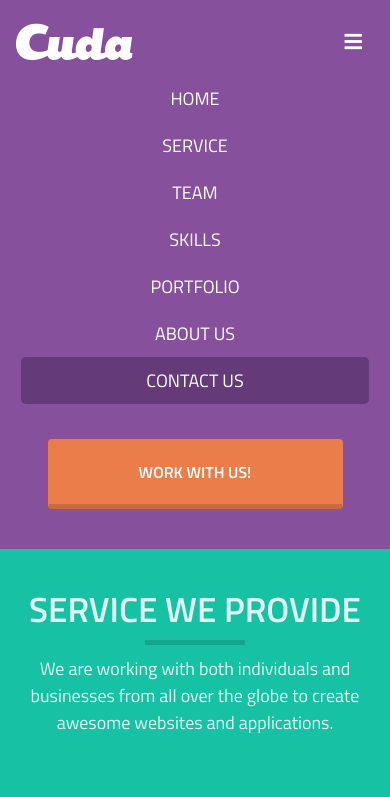
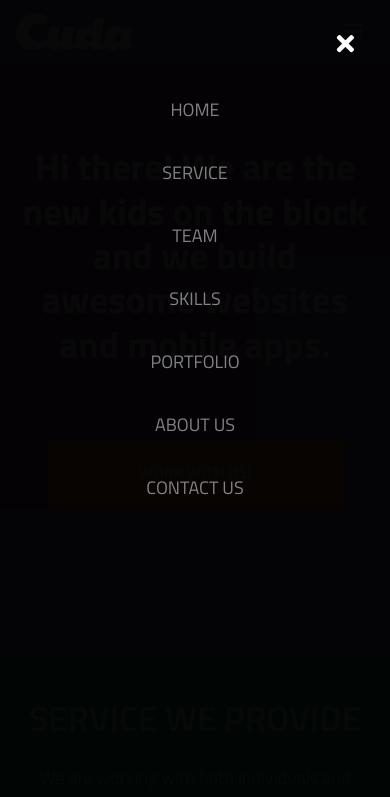
Before and after one commit to Mahbubul-Hasan/PSD-to-HTML, a plain HTML site: page 1/index.html in a window 390 px wide. Both pictures are taken after a click on the button 353 px from the left and 41 px from the top of the page. Shown: the top 797 px of the page. Drawn offline with nearby package versions, Linux system fonts and the light colour scheme.

Commit message:
Fixed: mobile menu & Recheck: responsiveness

```diff
--- a/1/css/responsive.css
+++ b/1/css/responsive.css
@@ -48,12 +48,14 @@
     }
     /* End About Us Section */
 }
+
+
 /* ---------------------------------------Braking point 768px------------------------------------------ */
 @media (max-width: 768px){
     /* Start Header Section */
     .header-section nav.navbar .navbar-brand{
         text-align: center;
-        padding: 25px;
+        padding: 5px 0;
     }
     .header-section .fixed-top {
         padding: 0px 0;
@@ -65,8 +67,44 @@
     .header-section .navbar-light .navbar-toggler{
         border: none;
     }
-    .header-section .navbar button:focus {
+    .header-section .navbar button:focus,
+    .nav-mobile button:focus{
         outline: unset;
+    }
+
+    .nav-mobile.active{
+        display: block !important;
+        position: absolute;
+        top: 0;
+        left: 0;
+        width: 0;
+        height: 100vh;
+        background-color: rgba(0, 0, 0, .97);
+        transition: .5s;
+    }
+    .nav-mobile button{
+        position: absolute;
+        top: 30px;
+        right: 30px;
+        background: none;
+        border: none;
+    }
+    .nav-mobile button i{
+        font-size: 25px;
+    }
+    .nav-mobile .navbar-nav{
+        margin-top: 20%;
+    }
+    .nav-mobile ul li a{
+        text-align: center;
+        text-transform: uppercase;
+        color: rgba(255, 255, 255, .5);
+    }
+    .nav-mobile ul li a:hover{
+        color: rgba(255, 255, 255, 1);
+    }
+    .nav-mobile ul li{
+        padding: 10px 0;
     }
     /* End Header Section */
 
@@ -90,6 +128,29 @@
     /* End Service Section */
 }
 
+/* ---------------------------------------Braking point 540px------------------------------------------ */
+@media (max-width: 540px){
+
+    /* Start Header Section */
+    .header-section {
+        height: 67vh;
+    }
+    .header-section .navbar-light .navbar-toggler {
+        margin-right: 30px;
+    }
+    /* End Header Section */
+
+    /* Start Footer Section */
+    .footer-mobile{
+        display: block !important;
+    }
+    .footer-desktop{
+        display: none;
+    }
+    /* End Footer Section */
+
+}
+
 /* ---------------------------------------Braking point 425px------------------------------------------ */
 @media (max-width: 425px){
 
@@ -107,11 +168,11 @@
     .header-section nav.container {
         width: auto;
     }
-    .header-section nav.navbar .navbar-brand{
-        padding: 15px 0px;
-    }
     .header-content {
         margin-top: 35%;
+    }
+    .header-section .navbar-light .navbar-toggler {
+        margin-right: 0;
     }
     /* End Header Section */
 
@@ -142,19 +203,36 @@
         width: 100%;
     }
     /* Start Contact Us Section */
+}
 
-    /* Start Footer Section */
-    .footer-mobile{
-        display: block !important;
+/* ---------------------------------------Braking point 414PX------------------------------------------ */
+@media (max-width: 414px){
+
+    /* Start Header Section */
+    .header-section{
+        height: 78vh;
     }
-    .footer-desktop{
-        display: none;
+    /* End Header Section */
+}
+
+/* ---------------------------------------Braking point 411PX------------------------------------------ */
+@media (max-width: 411px){
+
+    /* Start Header Section */
+    .header-section{
+        height: 78vh;
     }
-    /* End Footer Section */
+    /* End Header Section */
 }
 
 /* ---------------------------------------Braking point 375PX------------------------------------------ */
 @media (max-width: 375px){
+
+    /* Start Header Section */
+    .header-section{
+        height: 70vh;
+    }
+    /* End Header Section */
 
     /* Start Portfolio Section */
     .portfolio .filter-button-group button {
@@ -162,3 +240,23 @@
     }
     /* End Portfolio Section */
 }
+
+/* ---------------------------------------Braking point 360PX------------------------------------------ */
+@media (max-width: 360px){
+
+    /* Start Header Section */
+    .header-section{
+        height: 85vh;
+    }
+    /* End Header Section */
+}
+
+/* ---------------------------------------Braking point 320PX------------------------------------------ */
+@media (max-width: 320px){
+
+    /* Start Header Section */
+    .header-section{
+        height: 100vh;
+    }
+    /* End Header Section */
+}
--- a/1/index.html
+++ b/1/index.html
@@ -25,13 +25,39 @@
             <!--Start Nav Section-->
             <nav class="container navbar navbar-expand-lg navbar-light">
                 <a class="navbar-brand" href="#home"><img class="img-fluid" src="./img/Cuda-logo.png" alt="Cuda Portfolio"></a>
-                <button class="navbar-toggler" type="button" data-toggle="collapse" data-target="#navbarSupportedContent" aria-controls="navbarSupportedContent" aria-expanded="false" aria-label="Toggle navigation">
-                    <i class="fas fa-bars text-white"></i>
-                </button>
+                <button class="navbar-toggler" onclick=""><i class="fas fa-bars text-white"></i></button>
                 <div class="collapse navbar-collapse " id="navbarSupportedContent">
                     <ul class="navbar-nav ml-auto d-flex justify-content-between">
                         <li class="nav-item active">
                             <a class="nav-link active" href="#home">Home</a>
+                        </li>
+                        <li class="nav-item">
+                            <a class="nav-link" href="#service">SERVICE</a>
+                        </li>
+                        <li class="nav-item">
+                            <a class="nav-link" href="#team">TEAM</a>
+                        </li>
+                        <li class="nav-item">
+                            <a class="nav-link" href="#skills">skills</a>
+                        </li>
+                        <li class="nav-item">
+                            <a class="nav-link" href="#portfolio">portfolio</a>
+                        </li>
+                        <li class="nav-item">
+                            <a class="nav-link" href="#about-us">about us</a>
+                        </li>
+                        <li class="nav-item">
+                            <a class="nav-link" href="#contact-us">contact us</a>
+                        </li>
+                    </ul>
+                </div>
+            </nav>
+            <nav class="nav-mobile d-none">
+                <button><i class="fas fa-times text-white"></i></button>
+                <div>
+                    <ul class="navbar-nav">
+                        <li class="nav-item">
+                            <a class="nav-link" href="#home">Home</a>
                         </li>
                         <li class="nav-item">
                             <a class="nav-link" href="#service">SERVICE</a>
--- a/1/js/script.js
+++ b/1/js/script.js
@@ -9,3 +9,14 @@ $('.filter-button-group').on('click', 'button', function () {
     var filterValue = $(this).attr('data-filter');
     $grid.isotope({ filter: filterValue });
 });
+
+$(".navbar").on("click", "button", function () {
+    $(".nav-mobile").addClass("active");
+    $(".nav-mobile").css("width", "100%");
+})
+$(".nav-mobile").on("click", "button", function () {
+    $(".nav-mobile").removeClass("active");
+})
+$(".nav-mobile .nav-link").on("click", function () {
+    $(".nav-mobile").removeClass("active");
+})
```
